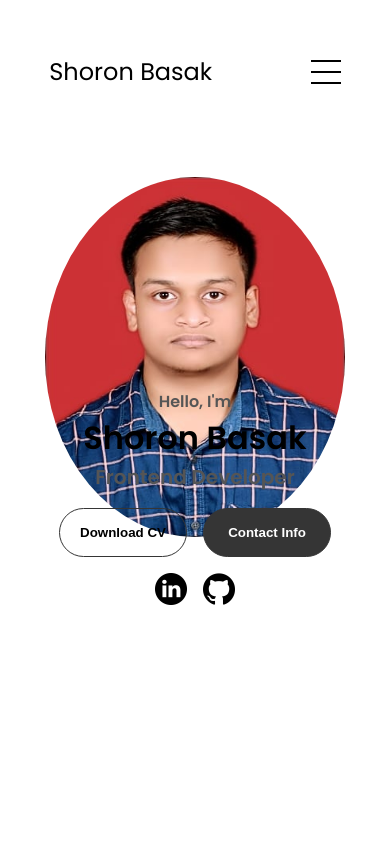
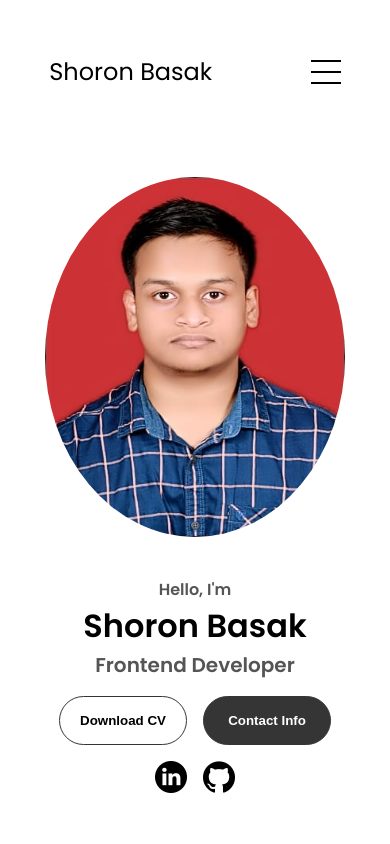
Before and after one commit to Shoronbasak/college-portfolio, a plain HTML site: page index.html in a window 390 px wide. Shown: the top 844 px of the page. Drawn offline with Linux system fonts and the light colour scheme.

Commit message:
Update mediaqueries.css

```diff
--- a/mediaqueries.css
+++ b/mediaqueries.css
@@ -100,4 +100,9 @@
     .text-container {
       text-align: justify;
     }
+     .section__text {
+         align-self: center;
+         text-align: center;
+         margin-top: 220px;
+     }
   }
```
